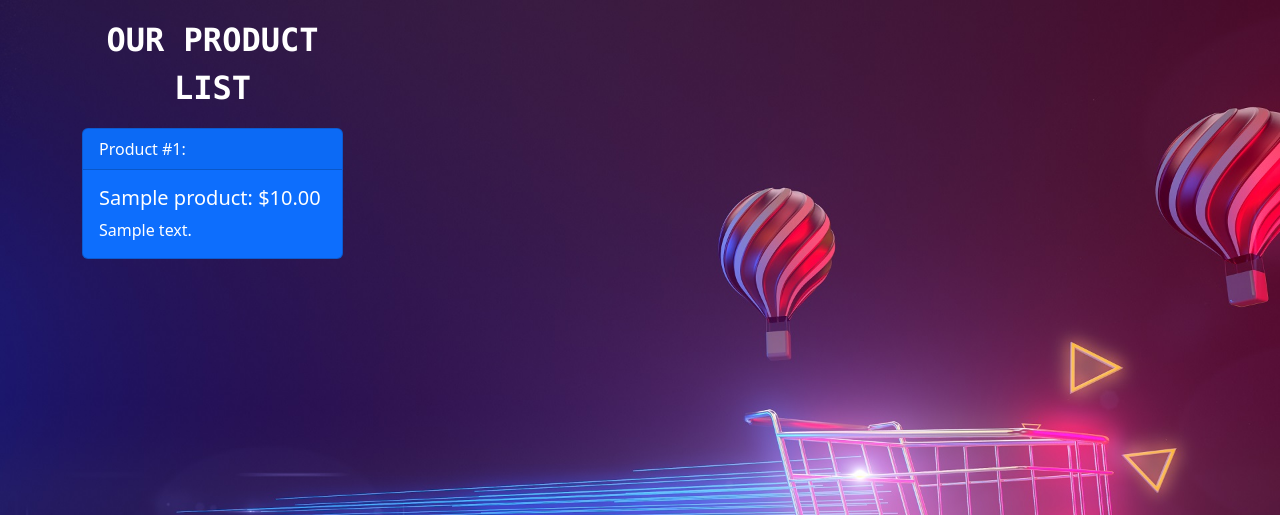
After one commit to fyardlest1/DevOpsPortfolio, a Django app: template fyardstore2/store/templates/store/index.html in a window 1280 px wide. The commit adds this page. Shown: the top 515 px of the page. Run offline with Django 4.2, Linux system fonts and the light colour scheme; the template is opened without the code that fills it: values that come from a table or form of the project are taken from there, others are empty; tables that the repository leaves empty hold one stand-in row (values such as "Sample post").

Commit message:
Code Refactoring, global static file added

```diff
--- a/fyardstore2/fyardstore/urls.py
+++ b/fyardstore2/fyardstore/urls.py
@@ -23,6 +23,7 @@ admin.site.index_title = 'Admin Pannel'
 urlpatterns = [
     path('admin/', admin.site.urls),
     path('store/', include('store.urls')),
+    path('main/', include('main.urls')),
     path('__debug__/', include('debug_toolbar.urls')),
     path('', include('main.urls')),
 ]
--- a/fyardstore2/main/urls.py
+++ b/fyardstore2/main/urls.py
@@ -1,7 +1,10 @@
 # from urllib.parse import urlparse
-from django.urls import path
+from xml.etree.ElementInclude import include
+from django.urls import path, include
 from . import views
 
+app_name = 'homepage'
+
 urlpatterns = [
-    path('', views.index, name='home')
+    path('', views.index, name='home'),
 ]
--- a/fyardstore2/main/static/main/style.css
+++ b/fyardstore2/static/main/style.css
@@ -10,15 +10,13 @@ body {
     font-family: Arial;
 }
 
-.left-position {
-    position: fixed; /* or absolute */
-    margin-top: 30px;
-    margin-left: 15px;
-}
-
-a {
+p {
     display: block;
     color: white;
     margin-top: 30px;
     font-size: 30px;
 }
+
+.logo-image {
+    width: 10%;
+}
--- a/fyardstore2/store/models.py
+++ b/fyardstore2/store/models.py
@@ -39,7 +39,7 @@ class Product(models.Model):
     # A collection can have multiple products
     # on_delete=models.PROTECT means if we are accidently delete a collection we do not delete all the products in that collection
     collection = models.ForeignKey(
-        Collection, on_delete=models.PROTECT, related_name='products', null=True)
+        Collection, on_delete=models.PROTECT, related_name='products')
     # Implement a many-to-many relationship between Promotion & Product
     promotions = models.ManyToManyField(Promotion, blank=True)
 
--- /dev/null
+++ b/fyardstore2/store/templates/store/base.html
@@ -0,0 +1,25 @@
+{% load static %} {% load livereload_tags %}
+<!DOCTYPE html>
+<html lang="fr">
+  <head>
+    <meta charset="UTF-8">
+    <meta name="viewport" content="width=device-width, initial-scale=1">
+    <title>{% block title %} {% endblock title %}</title>
+    <link rel="stylesheet" href="{% static 'main/style.css' %}">
+
+    <!-- CSS only -->
+    <link href="https://cdn.jsdelivr.net/npm/bootstrap@5.2.0-beta1/dist/css/bootstrap.min.css" rel="stylesheet" integrity="sha384-0evHe/X+R7YkIZDRvuzKMRqM+OrBnVFBL6DOitfPri4tjfHxaWutUpFmBp4vmVor" crossorigin="anonymous">
+
+  </head>
+  <body>
+
+    <div>{% block content %}{% endblock content %}</div>
+
+
+    {% block jsfiles %}
+    <!-- JavaScript Bundle with Popper -->
+    <script src="https://cdn.jsdelivr.net/npm/bootstrap@5.2.0-beta1/dist/js/bootstrap.bundle.min.js" integrity="sha384-pprn3073KE6tl6bjs2QrFaJGz5/SUsLqktiwsUTF55Jfv3qYSDhgCecCxMW52nD2" crossorigin="anonymous"></script>
+
+    {% endblock jsfiles %} {% livereload_script %}
+  </body>
+</html>
--- /dev/null
+++ b/fyardstore2/store/templates/store/index.html
@@ -0,0 +1,26 @@
+{% extends "store/base.html" %} {% load static %}{% block title %} Products List
+{% endblock%} {% block content%}
+<div class="container">
+    <div class="row row-cols-1 row-cols-sm-2 row-cols-md-4">
+        <div class="col">
+            <div>
+                <p class="text-center text-uppercase font-monospace fw-bold fs-2 pt-3 text-white">Our Product List</p>
+            </div>
+        </div>
+    </div>
+    <div class="row d-flex row-cols-1 row-cols-sm-2 row-cols-md-4">
+        {% for product in products %}
+        <div class="cols-6">
+            <div class="card text-white bg-primary mb-3" style="max-width: 18rem;">
+                <div class="card-header">Product #{{ product.id }}:</div>
+                <div class="card-body">
+                    <h5 class="card-title fs-5">{{ product.title }}: ${{ product.unit_price }}</h5>
+                    <p class="card-text fs-6">{{ product.description }}</p>
+                </div>
+            </div>
+        </div>
+        {% endfor %}
+    </div>
+</div>
+
+{% endblock %} {% block jsfiles %} {% endblock jsfiles %}
--- a/fyardstore2/store/urls.py
+++ b/fyardstore2/store/urls.py
@@ -1,9 +1,12 @@
 from django.urls import path, include
 from . import views
 
+app_name = 'store'
+
 # URLConf
 urlpatterns = [
-	path('products/', views.product_list),
+	path('products/', views.homepage.as_view(), name='home'),
+	# path('products/', views.product_list),
 	path('products/<int:id>/', views.product_detail),
 	path('collections/', views.collection_list),
 	path('collections/<int:pk>/', views.collection_detail, name='collection-detail')
```
Also changed, not shown: fyardstore2/fyardstore/settings.py (+7 -1 lines), fyardstore2/main/templates/main/index.html (+9 -3 lines), fyardstore2/store/templates/store/product_list.html (added, +11 -0 lines), fyardstore2/store/views.py (+11 -1 lines), fyardstore2/static/main/images/main_background.jpg (renamed from fyardstore2/main/static/main/images/main_background.jpg), fyardstore2/static/main/images/main_logo.png (renamed from fyardstore2/main/static/main/images/main_logo.png), fyardstore2/store/migrations/0002_alter_product_collection.py (added).
